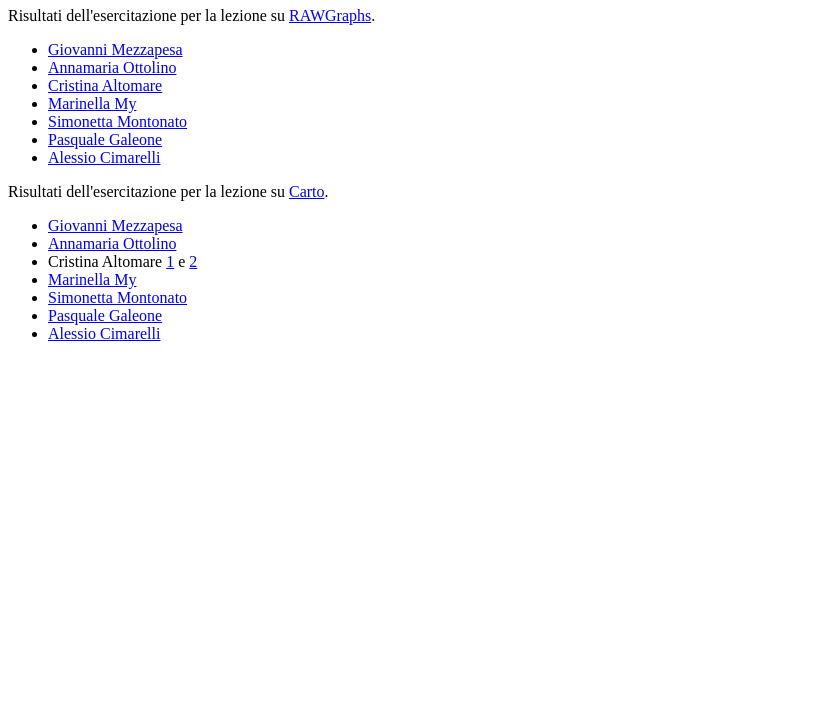
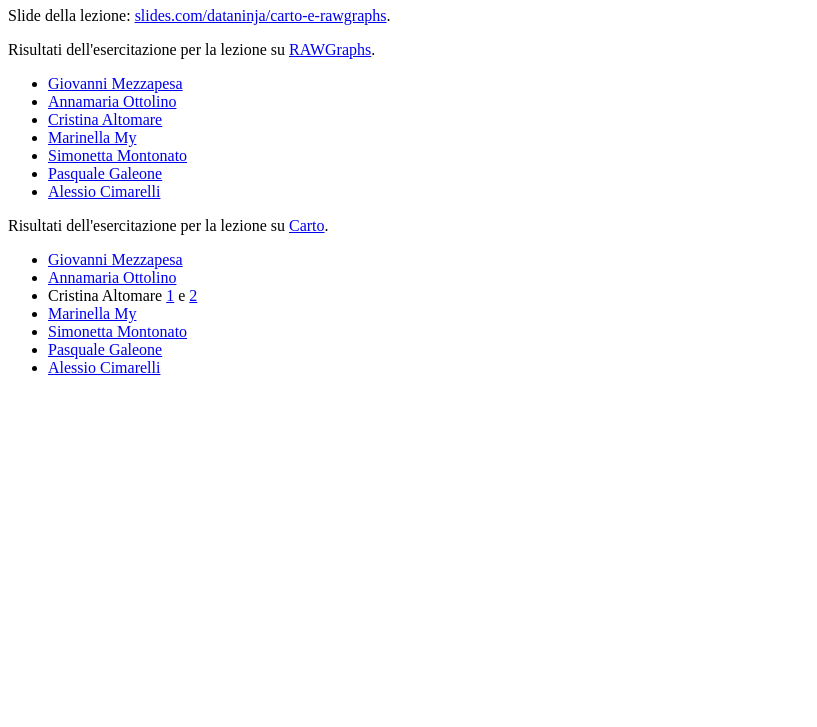
Before and after one commit to jenkin/master-data-science-bari-20171028, a plain HTML site: page index.html in a window 1280 px wide. Shown: the part 73-800 px from the top of the page, without its empty margins (0-817 px from the left). Drawn offline with Linux system fonts and the light colour scheme.

Commit message:
Update index.html

```diff
--- a/index.html
+++ b/index.html
@@ -5,6 +5,7 @@
 </head>
 <body>
   <h1>Master Data Science Bari 20171028 | Data visualization</h1>
+  <p>Slide della lezione: <a href="https://slides.com/dataninja/carto-e-rawgraphs/" target="_blank">slides.com/dataninja/carto-e-rawgraphs</a>.</p>
   <p>Risultati dell'esercitazione per la lezione su <a href="http://rawgraphs.io/" target="_blank">RAWGraphs</a>.</p>
   <ul>
     <li><a href="giovanni-mezzapesa/film-dell-anno.html">Giovanni Mezzapesa</a></li>
```
